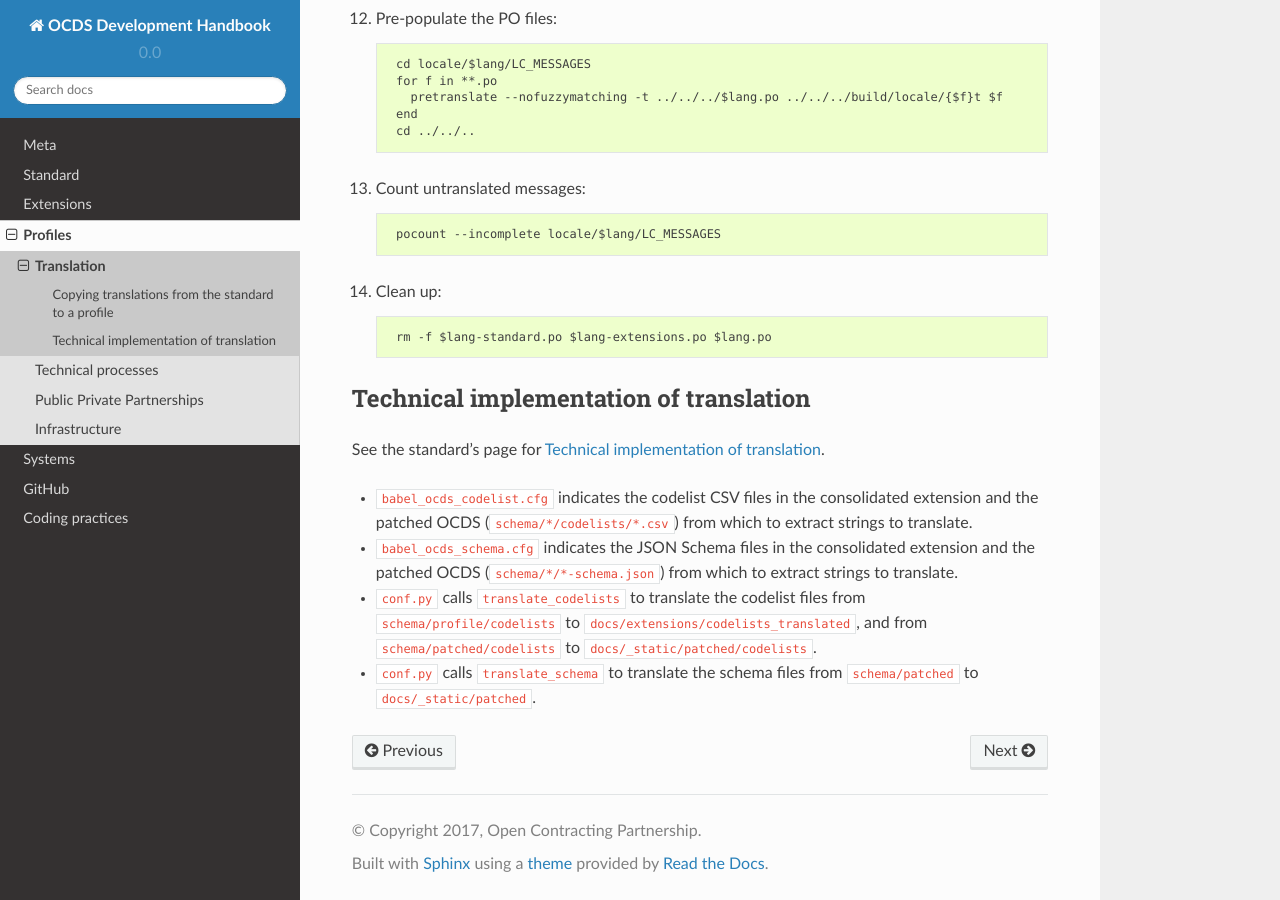
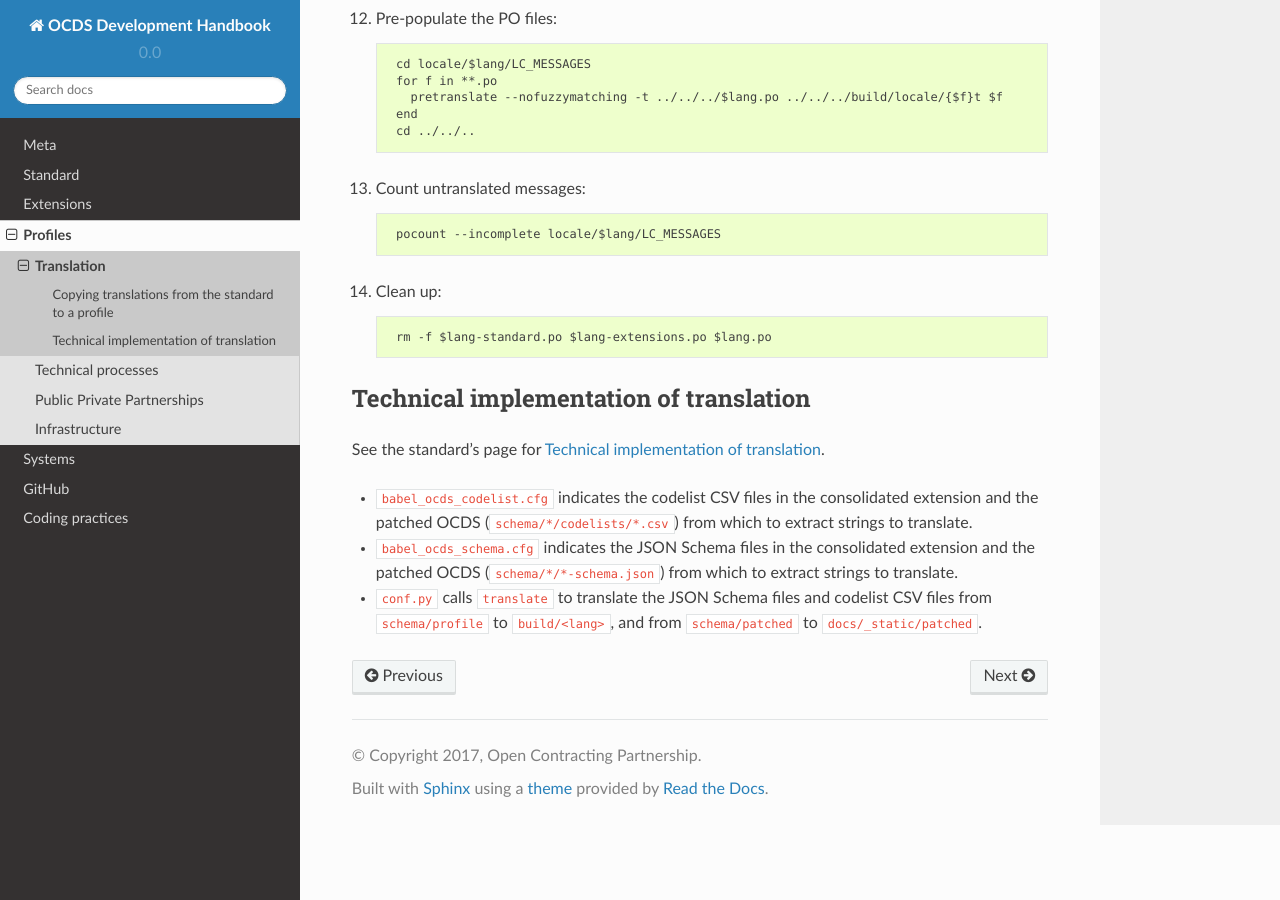
Before and after one commit to open-contracting/standard-development-handbook, a Sphinx documentation site: the page built from docs/profiles/translation.md, in a window 1280 px wide and 900 px high, scrolled down 1502 px. Built offline with Sphinx 7.4.7 and the Read the Docs theme 2.0.0, drawn with Linux system fonts in a browser that asks for light colours.

Commit message:
Update documentation about profile translation

```diff
--- a/docs/profiles/translation.md
+++ b/docs/profiles/translation.md
@@ -77,5 +77,4 @@ See the standard's page for [Technical implementation of translation](../../../s
 
 * `babel_ocds_codelist.cfg` indicates the codelist CSV files in the consolidated extension and the patched OCDS (`schema/*/codelists/*.csv`) from which to extract strings to translate.
 * `babel_ocds_schema.cfg` indicates the JSON Schema files in the consolidated extension and the patched OCDS (`schema/*/*-schema.json`) from which to extract strings to translate.
-* `conf.py` calls `translate_codelists` to translate the codelist files from `schema/profile/codelists` to `docs/extensions/codelists_translated`, and from `schema/patched/codelists` to `docs/_static/patched/codelists`.
-* `conf.py` calls `translate_schema` to translate the schema files from `schema/patched` to `docs/_static/patched`.
+* `conf.py` calls `translate` to translate the JSON Schema files and codelist CSV files from `schema/profile` to `build/<lang>`, and from `schema/patched` to `docs/_static/patched`.
```
